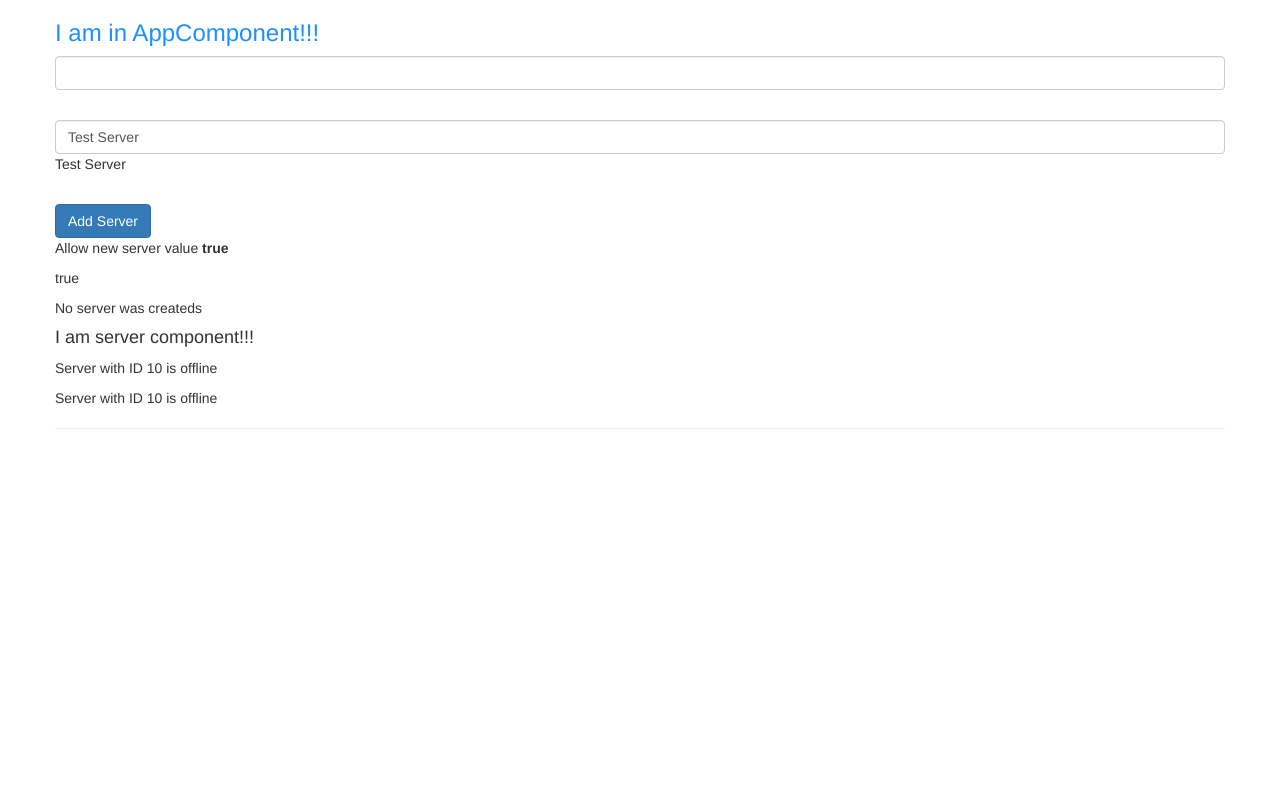
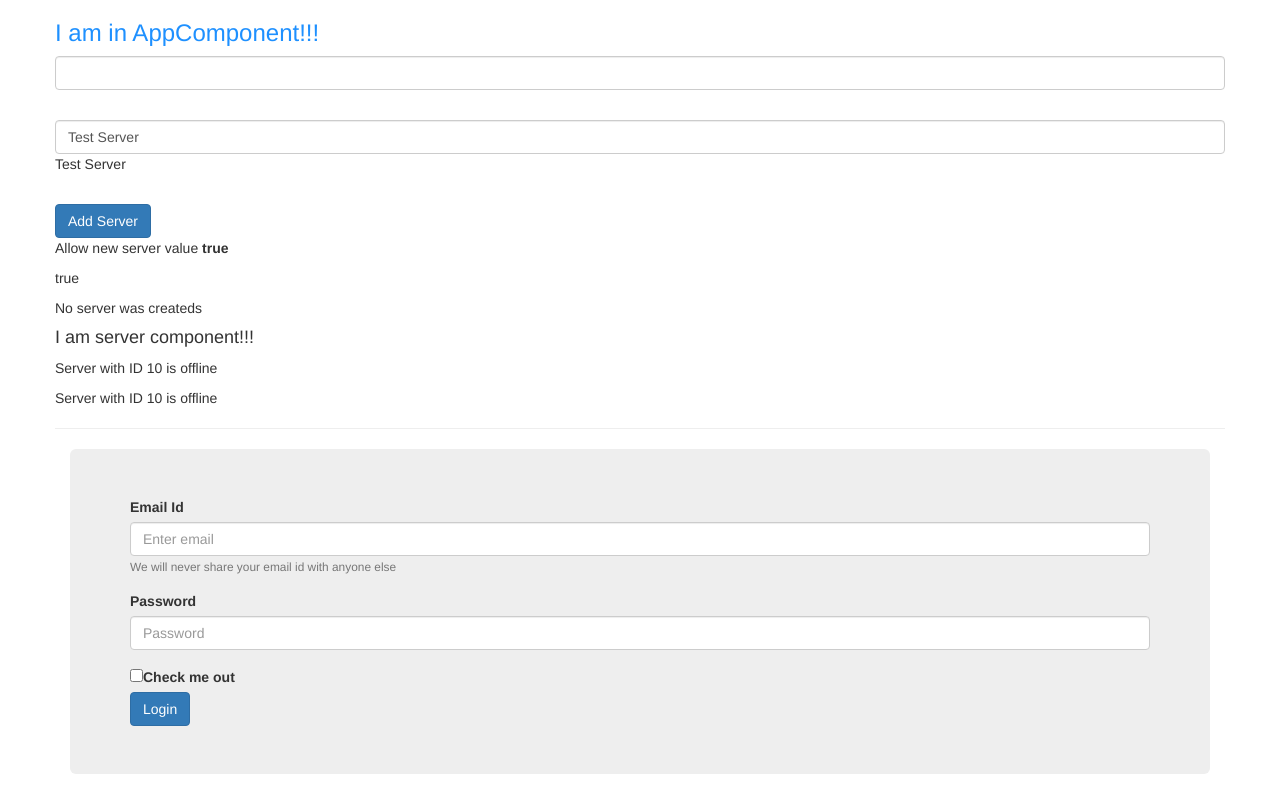
Before and after one commit to rahul-sah089/Angular7, an Angular app: page / in a window 1280 px wide. Built offline with nearby package versions, Linux system fonts and the light colour scheme.

Commit message:
simple login page,validation using data binding

```diff
--- a/src/app/servers/servers.component.html
+++ b/src/app/servers/servers.component.html
@@ -1,7 +1,7 @@
 <input type="text" class="form-control" (input)="onUpdateServerName($event)" />
 <p>{{serverName1}}</p>
 <br />
-<input type="text" class="form-control" [(ngModel)]="serverName2"/>
+<input type="text" class="form-control" [(ngModel)]="serverName2" />
 <p>{{serverName2}}</p>
 <br />
 <button class="btn btn-primary" [disabled]="!allowNewServer" (click)="onSeverCreation()">Add Server</button>
@@ -9,4 +9,27 @@
 <p [innerText]="allowNewServer"></p>
 <p>{{serverCreationStatus}}</p>
 <app-server></app-server>
-<hr/>
+<hr />
+<!-------Example of the data binding example------------------------------->
+<div class="container">
+    <div class="jumbotron">
+        <div class="form-group">
+            <label>Email Id</label>
+            <input type="email" class="form-control" aria-describedby="emailHelp" placeholder="Enter email" [(ngModel)]="userName" />
+            <small id="emailHelp" class="form-text text-muted">We will never share your email id with anyone else</small>
+            <br/>
+            <small id="emailIncorrect" [hidden]="!showUserName" class="form-text text-muted">Email is required</small>
+        </div>
+        <div class="form-group">
+            <label>Password</label>
+            <input type="password" class="form-control" placeholder="Password" [(ngModel)]="password" />
+            <small id="passwordIncorrect" [hidden]="!showPassword" class="form-text text-muted">Password is required</small>
+
+        </div>
+        <div class="form-check">
+            <input type="checkbox" class="form-check-input" id="exampleCheck1">
+            <label class="form-check-label">Check me out</label>
+        </div>
+        <button class="btn btn-primary" (click)="login()">Login</button>
+    </div>
+</div>
--- a/src/app/servers/servers.component.ts
+++ b/src/app/servers/servers.component.ts
@@ -11,10 +11,14 @@ import { Component, OnInit } from '@angular/core';
   styleUrls: ['./servers.component.css']
 })
 export class ServersComponent implements OnInit {
-  allowNewServer:boolean = false;
-  serverCreationStatus : String  = "No server was createds";
+  allowNewServer: boolean = false;
+  serverCreationStatus: String = "No server was createds";
   serverName1 = "";
   serverName2 = "Test Server";
+  userName = "";
+  password = "";
+  showUserName = false;
+  showPassword = false;
   constructor() {
     setTimeout(() => {
       this.allowNewServer = true;
@@ -23,11 +27,30 @@ export class ServersComponent implements OnInit {
   ngOnInit() {
   }
 
-  onSeverCreation(){
-    this.serverCreationStatus = "Server Created and the server name is "+this.serverName2;
+  onSeverCreation() {
+    this.serverCreationStatus = "Server Created and the server name is " + this.serverName2;
   }
 
-  onUpdateServerName(values:Event){
+  login() {
+    //simple validation for username. Avoid empty value
+    if (this.userName.length < 2) {
+      this.showUserName = true;
+      return;
+    }
+    ///simple validation for password. Avoid empty value
+    if (this.password.length < 3) {
+      this.showPassword = true;
+      return;
+    }
+    alert("login successful");
+    console.log("Username " + this.userName + " and password " + this.password);
+    //reset the input fields
+    this.userName = "";
+    this.password = "";
+
+  }
+
+  onUpdateServerName(values: Event) {
     //alert("update server called");
     console.log(values);
     this.serverName1 = (<HTMLInputElement>values.target).value;
```
